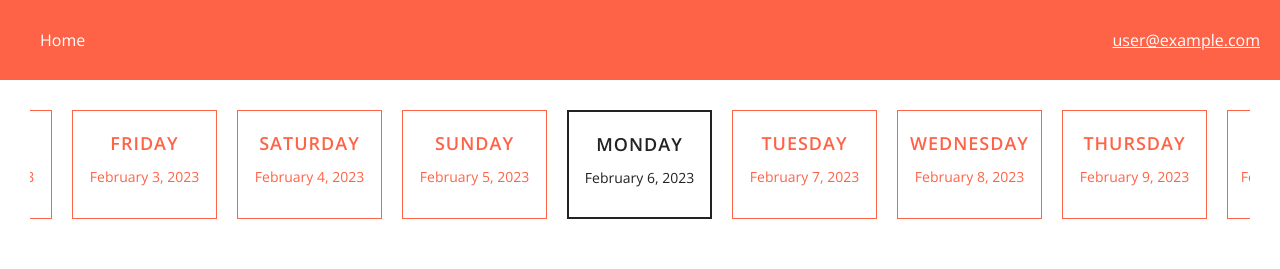
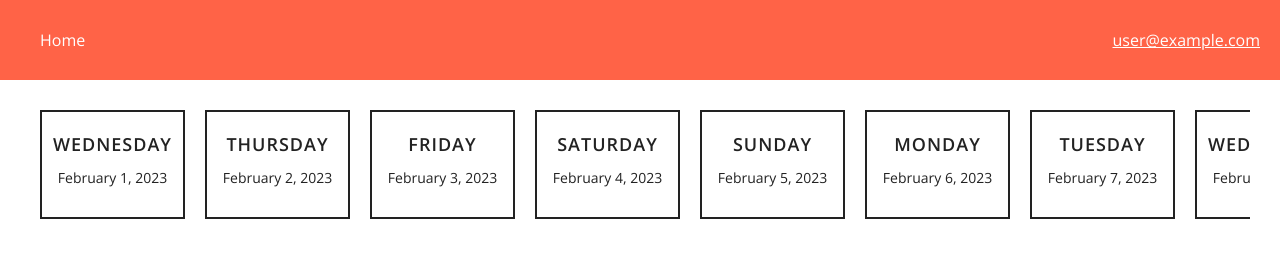
Before and after one commit to AleksandrKalinin/Task8, a Vue app: page / in a window 1280 px wide. Shown: the top 269 px of the page. Built offline with nearby package versions, Linux system fonts and the light colour scheme; no server answers; the database is empty; sample sign-in values are in the browser's storage.

Commit message:
Tried to implement optimization in CalendarCarousel

```diff
--- a/src/components/CalendarCarousel.vue
+++ b/src/components/CalendarCarousel.vue
@@ -1,29 +1,31 @@
 <template>
   <div class="calendar">
     <div class="calendar__wrapper" v-on:scroll="checkPosition">
-      <template v-if="days.length !== 0">
+      <template v-if="daysTransformed.length !== 0">
         <div
           class="calendar__item calendar-item"
-          v-for="(item, index) in days"
+          v-for="(item, index) in daysTransformed"
           :key="index"
           :class="{
-            'calendar-item_selected': this.checkIfEqual(item, selectedDate),
+            'calendar-item_selected': true /* this.checkIfEqual(item, selectedDate) */,
           }"
           :ref="setItemRef"
-          v-on:click="selectItem(item)"
+          v-on:click="selectItem(item.date)"
         >
-          <span class="calendar-item__day">{{ names[item.getDay()] }}</span>
+          <span class="calendar-item__day">{{
+            names[item.date.getDay()]
+          }}</span>
           <span class="calendar-item__date"
-            >{{ months[item.getMonth()] }} {{ item.getDate() }},
-            {{ item.getFullYear() }}</span
+            >{{ months[item.date.getMonth()] }} {{ item.date.getDate() }},
+            {{ item.date.getFullYear() }}</span
           >
           <div class="calendar-item__tasks calendar-tasks">
             <span
-              v-if="checkCompleted(item)"
+              v-if="item.isCompleted"
               class="calendar-tasks__item calendar-task_completed"
             ></span>
             <span
-              v-if="checkPending(item)"
+              v-if="item.isPending"
               class="calendar-tasks__item calendar-task_pending"
             ></span>
           </div>
@@ -44,6 +46,7 @@ export default {
 
   data() {
     return {
+      daysTransformed: [],
       itemRefs: [],
       days: [],
       names: [
@@ -82,6 +85,7 @@ export default {
     ...mapActions("database", ["getFromDatabase"]),
     ...mapActions("calendar", ["setSelectedDate"]),
 
+    /*
     checkCompleted: function (item) {
       for (let i = 0; i < this.items.length; i++) {
         if (
@@ -109,7 +113,7 @@ export default {
         }
       }
     },
-
+*/
     checkPosition: function () {
       let el = this.itemRefs[this.itemRefs.length - 2];
       let rect = el.getBoundingClientRect();
@@ -126,12 +130,21 @@ export default {
       const year = this.selectedDate.getFullYear();
       const month = this.selectedDate.getMonth();
       const days = [];
+      let daysTransformed = [];
       const startDate = new Date(year, month, 1);
       while (startDate.getMonth() === month) {
+        let day = {};
+        day.date = new Date(startDate);
+        day.isSelected = this.checkIfEqual(day.date, this.selectedDate);
+        day.isCompleted = false;
+        day.isPending = false;
+        //console.log(day);
+        daysTransformed.push(day);
         days.push(new Date(startDate));
         startDate.setDate(startDate.getDate() + 1);
       }
       this.days = days;
+      this.daysTransformed = daysTransformed;
     },
 
     appendItems: function () {
@@ -179,6 +192,7 @@ export default {
     },
 
     checkIfEqual: function (first, second) {
+      //console.log("checking", first, second);
       const ifEqual =
         first.getDate() === second.getDate() &&
         first.getMonth() === second.getMonth() &&
@@ -187,16 +201,40 @@ export default {
     },
   },
 
+  watch: {
+    items: function (newItems) {
+      let tempItems = this.daysTransformed;
+      for (let i = 0; i < tempItems.length; i++) {
+        let day = tempItems[i];
+        day.isCompleted = newItems.some((item) => {
+          return (
+            this.checkIfEqual(day.date, new Date(item.date.seconds * 1000)) &&
+            item.completed === true
+          );
+        });
+        day.isPending = newItems.some((item) => {
+          return (
+            this.checkIfEqual(day.date, new Date(item.date.seconds * 1000)) &&
+            item.completed === false
+          );
+        });
+        tempItems[i] = day;
+      }
+      this.daysTransformed = tempItems;
+    },
+  },
+
   beforeUpdate() {
     this.itemRefs = [];
   },
 
   mounted() {
+    //console.log(this.items);
     this.renderItems();
   },
 
   updated() {
-    this.scrollToElement();
+    //this.scrollToElement();
   },
 };
 </script>
```
